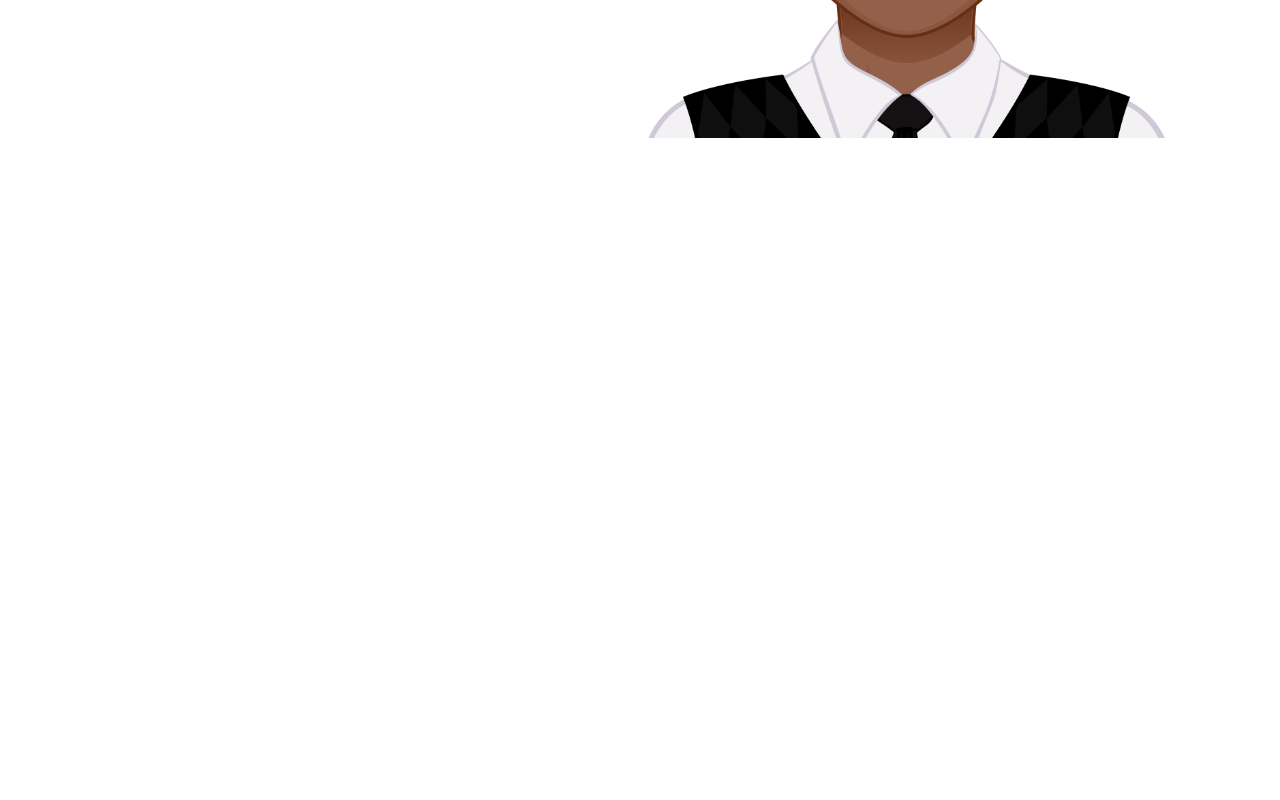
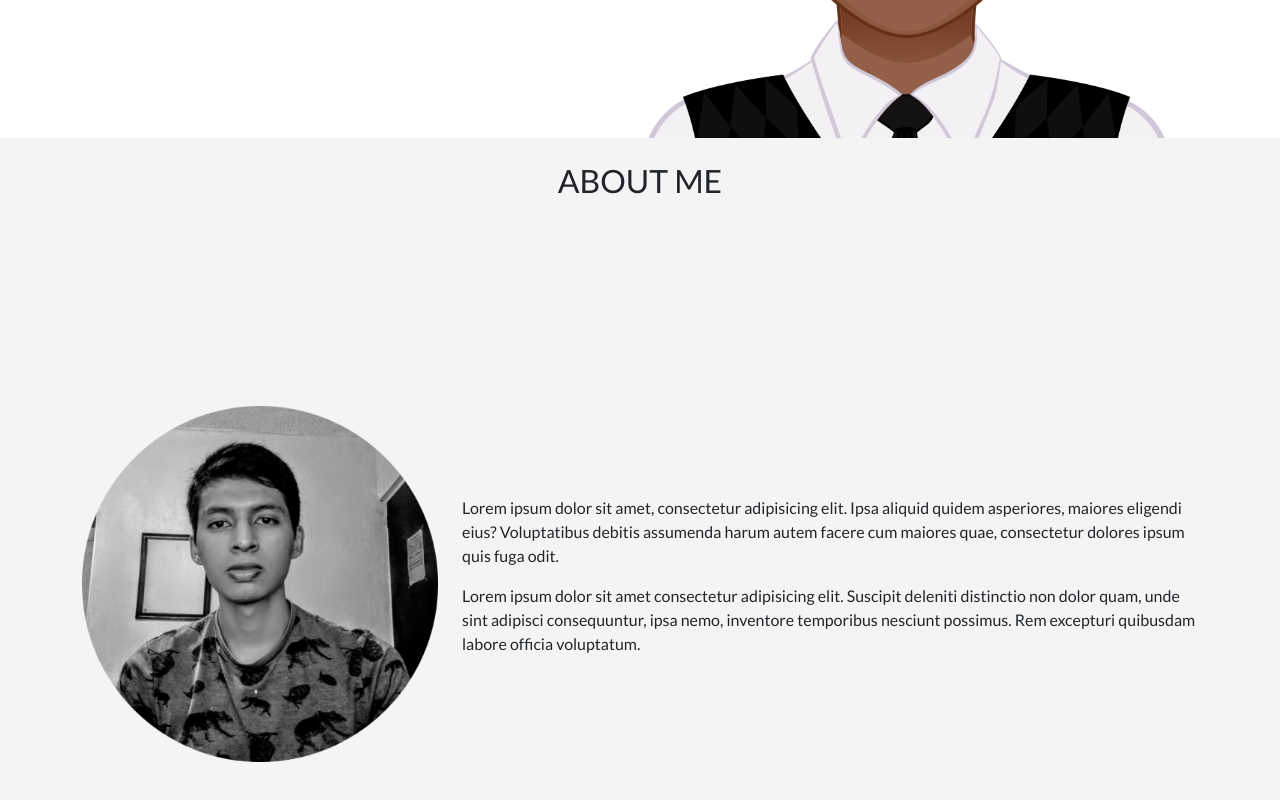
Before and after one commit to VictorLascares/my-web-page, a React (Vite) app: page / in a window 1280 px wide. Shown: the part 468-1268 px from the top of the page. Before the commit the page ends 800 px from the top, so only its background shows below. Built offline with nearby package versions, Linux system fonts and the light colour scheme.

Commit message:
Agregando la seccion de about, la imagen de profile

```diff
--- a/src/components/Navbar.jsx
+++ b/src/components/Navbar.jsx
@@ -18,13 +18,13 @@ const Navbar = () => {
                             <Link className="nav-link" to="/">Home</Link>
                         </li>
                         <li className="nav-item">
-                            <Link className="nav-link" to="#about">About</Link>
+                            <a className="nav-link" href="#about">About</a>
                         </li>
                         <li className="nav-item">
                             <Link className="nav-link" to="/works">Works</Link>
                         </li>
                         <li className="nav-item">
-                            <Link className="nav-link" to="#contact">Contact</Link>
+                            <a className="nav-link" href="#contact">Contact</a>
                         </li>
                     </ul>
                 </div>
--- a/src/pages/Home.jsx
+++ b/src/pages/Home.jsx
@@ -14,10 +14,24 @@ const Home = () => {
                         </div>
                     </div>
                     <div className="col-md-5">
-                        <img src="/src/assets/img/myAvatar.png" className="img-fluid rounded-start" alt="..."/>
+                        <img src="/src/assets/img/myAvatar.png" className="img-fluid rounded-start" alt="Avatar"/>
                     </div>
                 </div>
             </main>
+            <section id='about' className='vh-100' style={{background: '#F4F4F4'}}>
+                <div className="h-100 container-sm py-4">
+                    <h2 className=' text-center text-uppercase'>About Me</h2>
+                    <div className="h-100 row justify-content-md-center align-items-center">
+                    <div className="col-sm-4">
+                        <img className='img-fluid' src="/src/assets/img/profile.png" alt="" />
+                    </div>
+                    <div className="col-sm-8 ">
+                        <p>Lorem ipsum dolor sit amet, consectetur adipisicing elit. Ipsa aliquid quidem asperiores, maiores eligendi eius? Voluptatibus debitis assumenda harum autem facere cum maiores quae, consectetur dolores ipsum quis fuga odit.</p>
+                        <p>Lorem ipsum dolor sit amet consectetur adipisicing elit. Suscipit deleniti distinctio non dolor quam, unde sint adipisci consequuntur, ipsa nemo, inventore temporibus nesciunt possimus. Rem excepturi quibusdam labore officia voluptatum.</p>
+                    </div>
+                    </div>
+                </div>
+            </section>
         </div>
     )
 }
```
Also changed, not shown: src/assets/img/profile.png (added).
